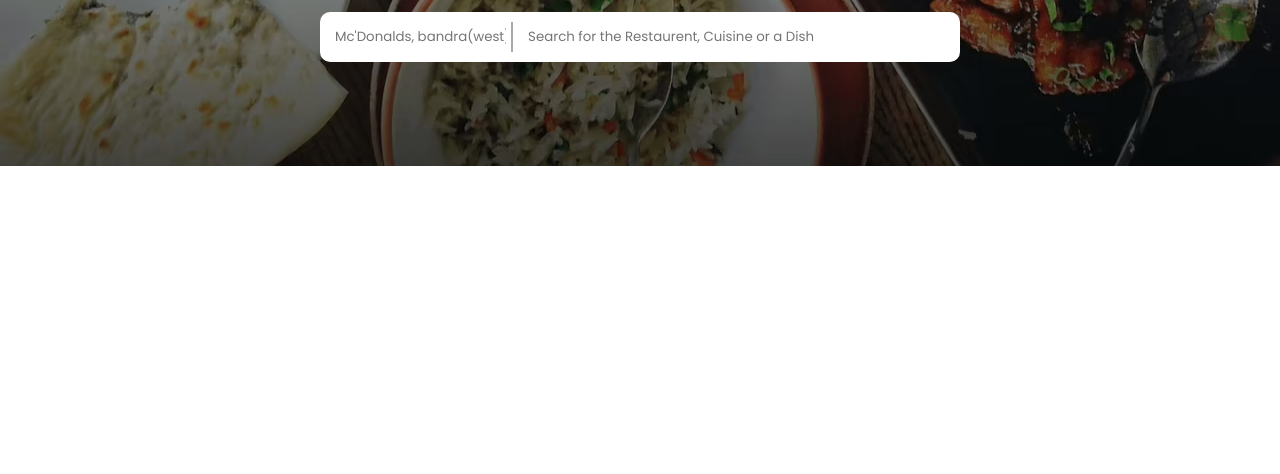
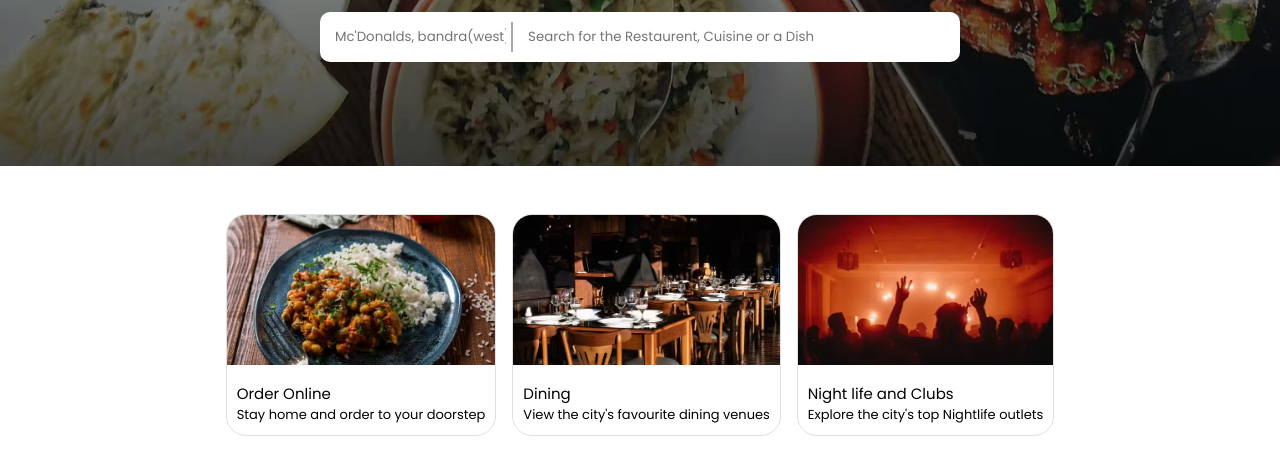
Before and after one commit to vidhii02/zomato-landing-page, a plain HTML site: page index.html in a window 1280 px wide. Shown: the part 314-788 px from the top of the page. Drawn offline with Linux system fonts and the light colour scheme.

Commit message:
added cards to the website

```diff
--- a/index.html
+++ b/index.html
@@ -54,5 +54,31 @@
         </div>
     </div>
   </section>
+
+  <section class="container we_offer">
+    <div class="card">
+        <img src="images/item1.png" alt="" />
+        <h2> Order Online </h2>
+        <p> Stay home and order to your doorstep</p>
+    </div>
+    <div class="card">
+        <img src="images/item2.png" alt="">
+        <h2>
+            Dining
+        </h2>
+        <p>
+            View the city's favourite dining venues
+        </p>
+    </div>
+    <div class="card">
+        <img src="images/item3.png" alt="">
+        <h2>
+            Night life and Clubs
+        </h2>
+        <p>
+            Explore the city's top Nightlife outlets
+        </p>
+    </div>
+  </section>
 </body>
 </html>
--- a/styles.css
+++ b/styles.css
@@ -124,3 +124,44 @@
         border-right: none;
      }
 }
+
+.container{
+    margin: 48px auto;
+    width: 80%;
+}
+
+.we_offer{
+    display: flex;
+    flex-wrap: wrap;
+    gap: 16px;
+    align-items: center;
+    justify-content: center;
+}
+.we_offer .card{
+    border-radius: 20px;
+    /* background-color: rgb(108, 30, 116); */
+    overflow: hidden;
+    border: 1px solid #e0e0e0;
+    transition: 300ms ease-out;
+}
+.we_offer .card img{
+    width: 100%;
+    height: 150px;
+    object-fit: cover;
+    object-position: center;
+}
+
+.we_offer .card h2{
+    padding: 10px 10px 0px 10px;
+    font-size: 15px;
+    font-weight: 400;
+}
+
+.we_offer .card p{
+    font-size: 13px;
+    padding: 0px 10px 10px 10px;
+}
+
+.we_offer .card:hover{
+    transform: scale(1.05);
+}
```
